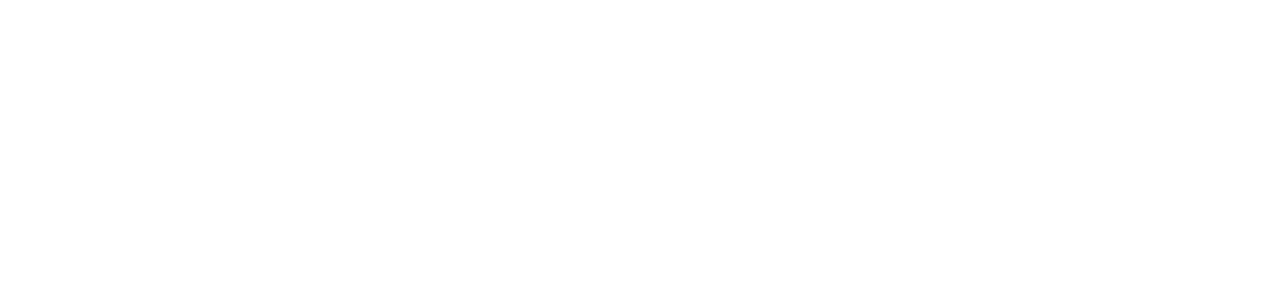
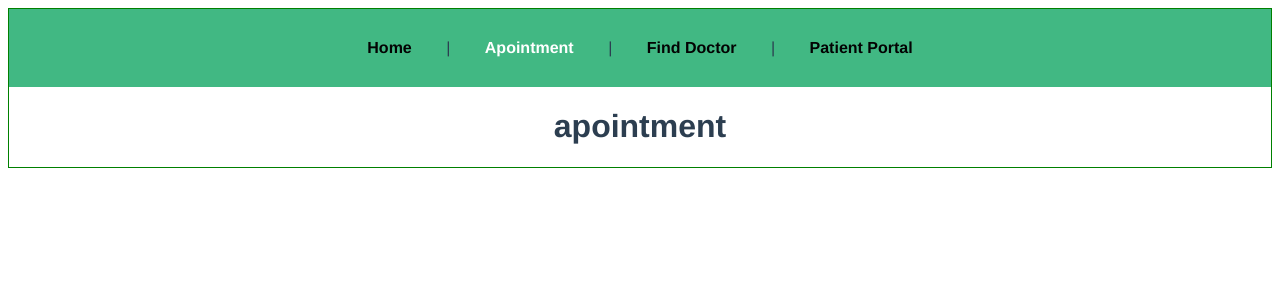
Before and after one commit to Arik096/app_sys_FE, a Vue app: page /apointment in a window 1280 px wide. Before the commit this address had no page. Shown: the top 300 px of the page. Built offline with nearby package versions, Linux system fonts and the light colour scheme.

Commit message:
navbar added

```diff
--- a/src/App.vue
+++ b/src/App.vue
@@ -1,26 +1,41 @@
 <template>
+  <div id="nav">
+    <router-link to="/">Home</router-link> |
+    <router-link :to="{name: 'Apointment'}">Apointment</router-link> |
+    <router-link :to="{name: 'FindDoctor'}">Find Doctor</router-link> |
+    <router-link :to="{name: 'PatientPortal'}">Patient Portal</router-link>
+  </div>
   <router-view/>
 </template>
 
 <style>
+*{
+  overflow-x: auto;
+}
+
 #app {
   font-family: Avenir, Helvetica, Arial, sans-serif;
   -webkit-font-smoothing: antialiased;
   -moz-osx-font-smoothing: grayscale;
   text-align: center;
   color: #2c3e50;
+  border: 1px solid green;
 }
 
-#nav {
+#nav
+{
   padding: 30px;
+  background-color: #41B883;
 }
 
 #nav a {
+  text-decoration: none;
   font-weight: bold;
-  color: #2c3e50;
+  padding: 30px;
+  color: #030303;
 }
 
 #nav a.router-link-exact-active {
-  color: #42b983;
+  color: #ffffff;
 }
 </style>
--- a/src/router/index.js
+++ b/src/router/index.js
@@ -1,13 +1,32 @@
 import { createRouter, createWebHistory } from 'vue-router'
 import Home from '../views/Home.vue'
 
+import Apointment from '../views/Apointment.vue'
+import FindDoctor from '../views/FindDoctor.vue'
+import PatientPortal from '../views/PatientPortal.vue'
+
 const routes = [
   {
-    path: '/',
-    name: 'Home',
-    component: Home
-  }
-]
+    path: "/",
+    name: "Home",
+    component: Home,
+  },
+  {
+    path: "/apointment",
+    name: "Apointment",
+    component: Apointment,
+  },
+  {
+    path: "/finddoctor",
+    name: "FindDoctor",
+    component: FindDoctor,
+  },
+  {
+    path: "/patientportal",
+    name: "PatientPortal",
+    component: PatientPortal,
+  },
+];
 
 const router = createRouter({
   history: createWebHistory(process.env.BASE_URL),
--- /dev/null
+++ b/src/views/Apointment.vue
@@ -0,0 +1,13 @@
+<template>
+  <h1>apointment</h1>
+</template>
+
+<script>
+export default {
+
+}
+</script>
+
+<style>
+
+</style>
--- /dev/null
+++ b/src/views/FindDoctor.vue
@@ -0,0 +1,13 @@
+<template>
+  <h1>find doctor</h1>
+</template>
+
+<script>
+export default {
+
+}
+</script>
+
+<style>
+
+</style>
--- /dev/null
+++ b/src/views/PatientPortal.vue
@@ -0,0 +1,13 @@
+<template>
+  portal
+</template>
+
+<script>
+export default {
+
+}
+</script>
+
+<style>
+
+</style>
```
